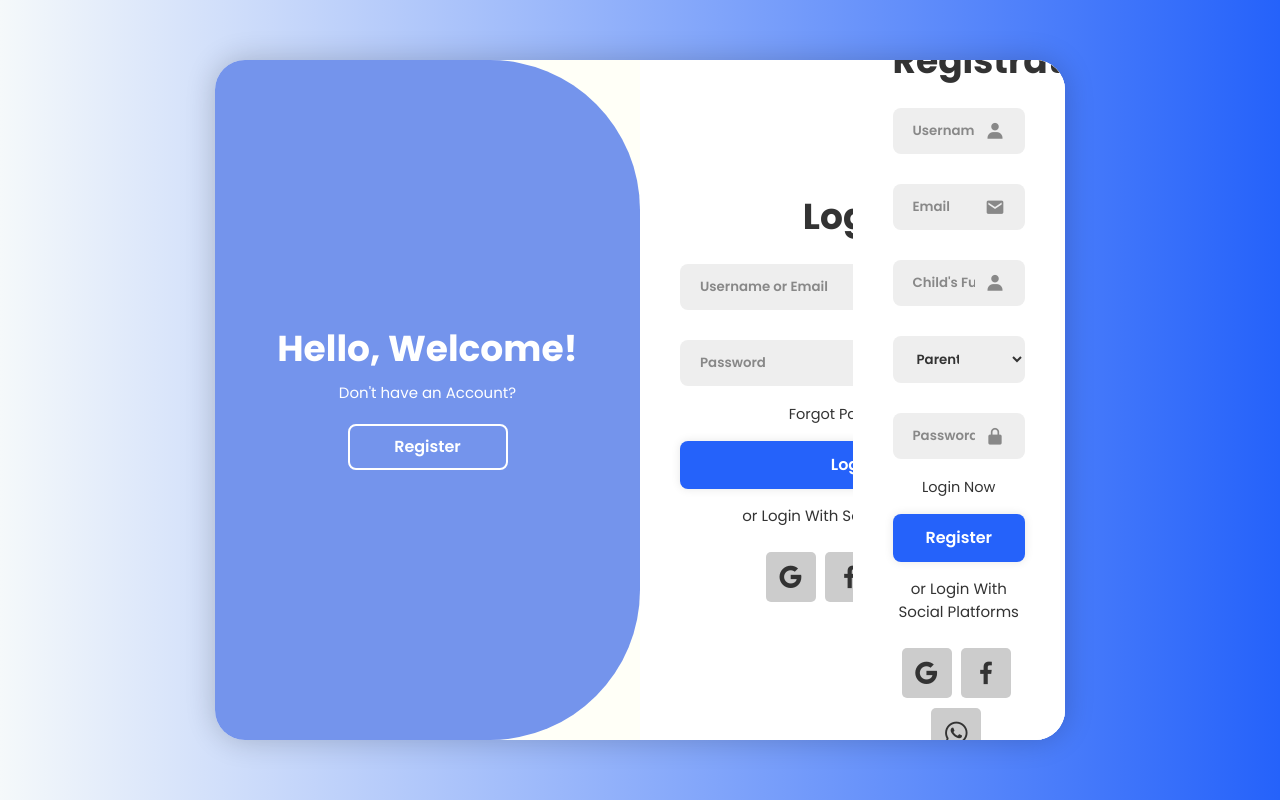
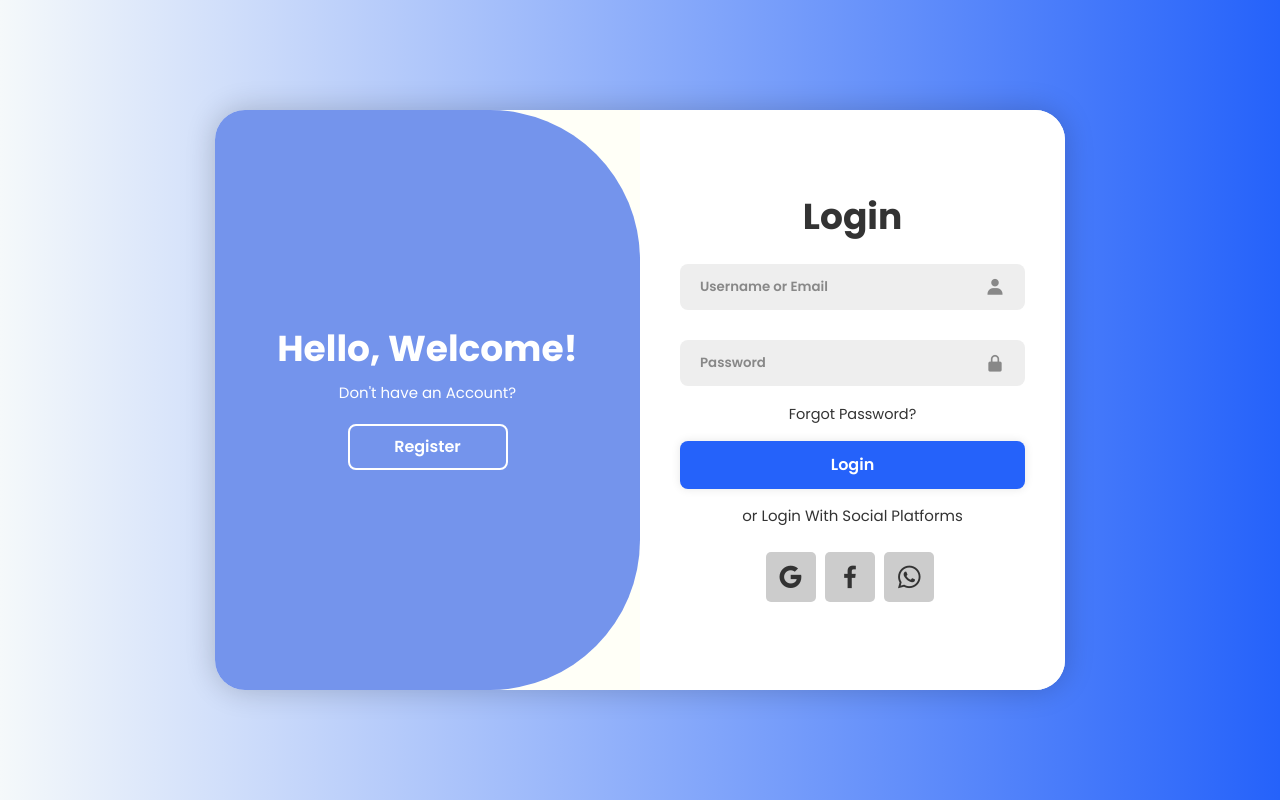
Before and after one commit to MenukaSankalpa/GSR, a PHP site: page / in a window 1280 px wide. Run offline with PHP 8.4, Linux system fonts and the light colour scheme; some web fonts are replaced.

Commit message:
update now button working

```diff
--- a/index.html
+++ b/index.html
@@ -12,7 +12,7 @@
 <body>
 
     <div class="container">
-        <div class="form-box login">
+        <div class="form-box login active ">
             <form action="">
                 <h1>Login</h1>
                 <div class="input-box">
@@ -35,7 +35,7 @@
                 </div>
             </form>
 
-            <div class="form-box register">
+            <div class="form-box register  ">
                 <form action="">
                     <h1>Registration</h1>
                     <div class="input-box">
--- a/script.js
+++ b/script.js
@@ -2,10 +2,11 @@ const container = document.querySelector('.container');
 const registerBtn = document.querySelector('.register-btn');
 const loginBtn = document.querySelector('.login-btn');
 
-registerBtn.addEventListener('click', () => {
+registerBtn.addEventListener('click', ()=>{
     container.classList.add('active');
+
 });
 
-loginBtn.addEventListener('click', ()=> {
+loginBtn.addEventListener('click', ()=>{
     container.classList.remove('active');
 });
--- a/style.css
+++ b/style.css
@@ -21,7 +21,7 @@ body{
 .container{
     position: relative;
     width: 850px;
-    height: 680px;
+    height: 580px;
     background: var(--background-color);
     border-radius: 30px;
     box-shadow: 0 0 30px rgba(0, 0, 0, 0.2);
@@ -39,25 +39,38 @@ body{
     text-align: center;
     padding: 40px;
     z-index: 1;
-    transition: 0.6s ease-in-out 1.2s, visibility 0.5s ease;
-}
-form-box {
-    display: none;  /* Hide both forms by default */
-}
-
-.form-box.active {
-    display: flex;  /* Show only the active form */
+    transition: 0.6s ease-in-out 1.2s, visibility 0s 1s;
 }
 
 .container.active .form-box{
     right: 50%;
 }
-.form-box.form-box.register{
+.form-box.register{
+    visibility: hidden;
+}
+.container.active .form-box.register{
     visibility: visible;
+}
+.container.active .form-box.login{
+    visibility: hidden;
+
+}
+
+/*.form-box.login{
+    display: block;
+}
+.form-box.register {
+    display: none;
+}
+.container.active .form-box{
+    right: 50%;
 }
 .form-box.register{
     visibility: hidden;
 }
+.register.active .container.form-box{
+    visibility: hidden;
+}*/
 form{
     width: 100%;
 }
```
